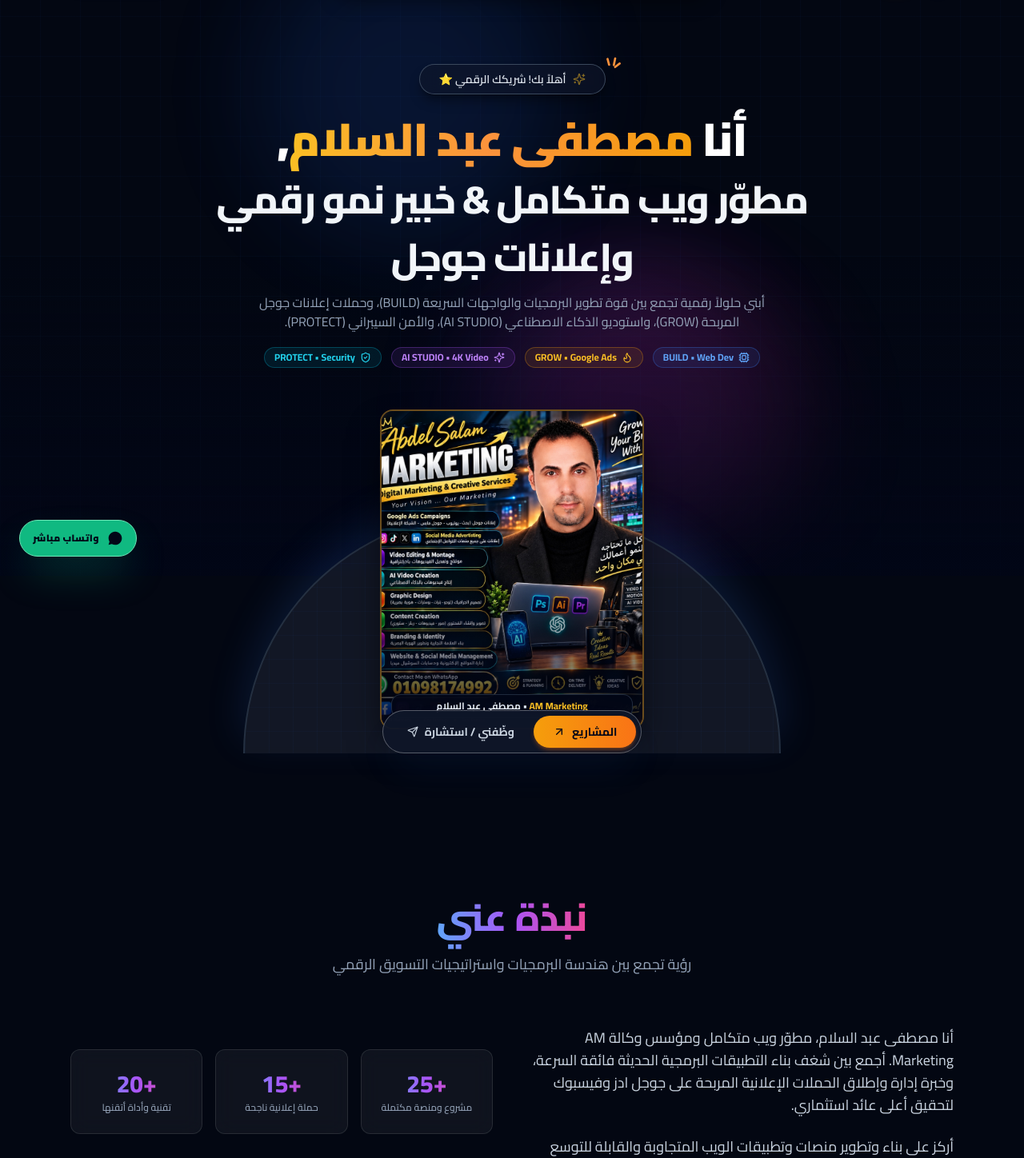
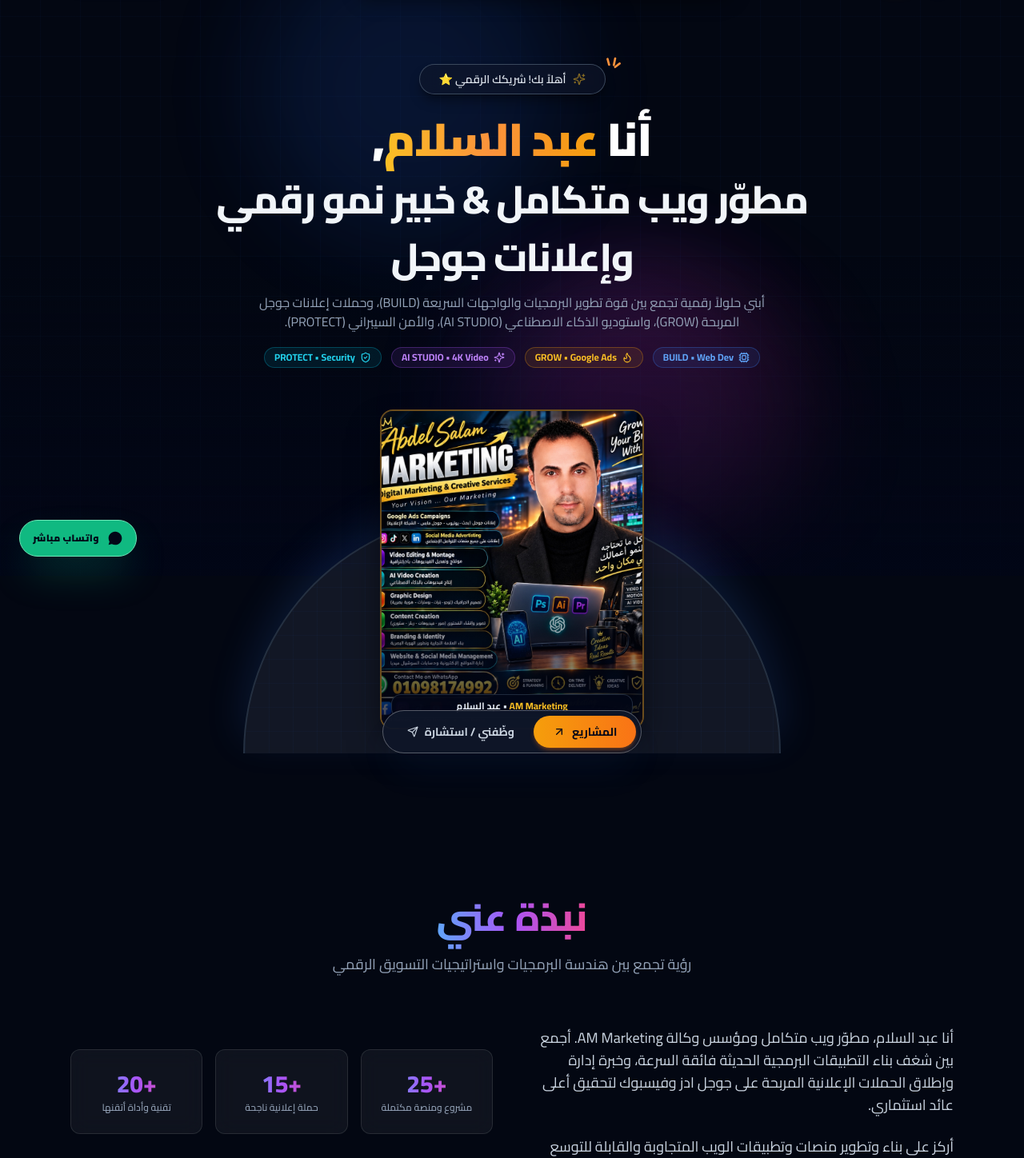
Before and after one commit to mostafabodye/mostafabodye, a React (Vite) app: page / in a window 1280 px wide. Shown: the part 80-1528 px from the top of the page at 80% size. Built offline with nearby package versions, Linux system fonts and the light colour scheme.

Commit message:
Update portfolio owner name to Abdel Salam / عبد السلام

```diff
--- a/index.html
+++ b/index.html
@@ -4,10 +4,10 @@
     <meta charset="UTF-8" />
     <meta name="viewport" content="width=device-width, initial-scale=1.0, viewport-fit=cover" />
     <link rel="icon" type="image/svg+xml" href="/favicon.svg" />
-    <title>مصطفى عبد السلام | Mostafa Abdelsalam - Portfolio</title>
-    <meta name="description" content="Mostafa Abdelsalam (AM Marketing) - Full Stack Developer, Google Ads Growth Strategist, and AI Creative Producer." />
-    <meta name="keywords" content="Mostafa Abdelsalam, مصطفى عبد السلام, AM Marketing, Full Stack Developer, React, Next.js, Google Ads, AI Studio, Cybersecurity" />
-    <meta property="og:title" content="مصطفى عبد السلام | Mostafa Abdelsalam - Portfolio" />
+    <title>عبد السلام | Abdel Salam - Portfolio</title>
+    <meta name="description" content="عبد السلام (AM Marketing) - مطوّر ويب متكامل، خبير نمو رقمي وإعلانات جوجل، وصانع محتوى بالذكاء الاصطناعي." />
+    <meta name="keywords" content="عبد السلام, Abdel Salam, Abdelsalam, AM Marketing, Full Stack Developer, React, Next.js, Google Ads, AI Studio, Cybersecurity" />
+    <meta property="og:title" content="عبد السلام | Abdel Salam - Portfolio" />
     <meta property="og:description" content="حلول رقمية متكاملة: تطوير مواقع، إعلانات جوجل ونمو المبيعات، استوديو الذكاء الاصطناعي، وتأمين المنصات." />
     <meta property="og:image" content="/profile.jpg" />
     <meta name="twitter:card" content="summary_large_image" />
--- a/package.json
+++ b/package.json
@@ -1,5 +1,5 @@
 {
-  "name": "mostafa-abdelsalam-portfolio",
+  "name": "abdelsalam-portfolio",
   "private": true,
   "version": "1.0.0",
   "type": "module",
--- a/src/components/Contact.jsx
+++ b/src/components/Contact.jsx
@@ -18,7 +18,7 @@
     if (!formData.name || !formData.phone || !formData.message) return;
 
     const text = encodeURIComponent(
-      `مرحباً يا مصطفى (عبد السلام)،\nأنا: ${formData.name}\nرقم الهاتف: ${formData.phone}\n${formData.email ? `البريد: ${formData.email}\n` : ''}الخدمة المطلوبة: ${formData.service}\nالتفاصيل: ${formData.message}`
+      `مرحباً يا عبد السلام،\nأنا: ${formData.name}\nرقم الهاتف: ${formData.phone}\n${formData.email ? `البريد: ${formData.email}\n` : ''}الخدمة المطلوبة: ${formData.service}\nالتفاصيل: ${formData.message}`
     );
 
     window.open(`https://wa.me/201098174992?text=${text}`, '_blank');
--- a/src/components/FloatingWhatsApp.jsx
+++ b/src/components/FloatingWhatsApp.jsx
@@ -12,7 +12,7 @@
       } z-40`}
     >
       <motion.a
-        href="https://wa.me/201098174992?text=%D9%85%D8%B1%D8%AD%D8%A8%D8%A7%D9%8B%20%D9%8A%D8%A7%20%D9%85%D8%B5%D8%B7%D9%81%D9%89%D8%8C%20%D8%A3%D9%88%D8%AF%20%D8%A7%D9%84%D8%A7%D8%B3%D8%AA%D9%81%D8%B3%D8%A7%D8%B1%20%D8%B9%D9%86%20%D8%AE%D8%AF%D9%85%D8%A7%D8%AA%D9%83"
+        href="https://wa.me/201098174992?text=%D9%85%D8%B1%D8%AD%D8%A8%D8%A7%D9%8B%20%D9%8A%D8%A7%20%D8%B9%D8%A8%D8%AF%D8%A7%D9%84%D8%B3%D9%84%D8%A7%D9%85%D8%8C%20%D8%A3%D9%88%D8%AF%20%D8%A7%D9%84%D8%A7%D8%B3%D8%AA%D9%81%D8%B3%D8%A7%D8%B1%20%D8%B9%D9%86%20%D8%AE%D8%AF%D9%85%D8%A7%D8%AA%D9%83"
         target="_blank"
         rel="noopener noreferrer"
         whileHover={{ scale: 1.08 }}
--- a/src/components/Hero.jsx
+++ b/src/components/Hero.jsx
@@ -113,7 +113,7 @@
 
             {/* Bottom mini-badge on photo */}
             <div className="absolute bottom-3 left-3 right-3 text-center px-3 py-1.5 rounded-xl bg-slate-950/85 backdrop-blur-md border border-slate-700/60 text-xs font-bold text-slate-200">
-              <span className="text-amber-400">AM Marketing</span> • مصطفى عبد السلام
+              <span className="text-amber-400">AM Marketing</span> • {t.hero.name}
             </div>
           </div>
         </motion.div>
--- a/src/data/translations.js
+++ b/src/data/translations.js
@@ -18,20 +18,20 @@
     },
     hero: {
       greeting: "أنا",
-      name: "مصطفى عبد السلام",
+      name: "عبد السلام",
       role: "مطوّر ويب متكامل & خبير نمو رقمي وإعلانات جوجل",
       viewWork: "شاهد أعمالي",
       contactMe: "تواصل معي",
       helloBadge: "أهلاً بك! شريكك الرقمي ⭐",
       projectsBtn: "المشاريع",
       hireMeBtn: "وظّفني / استشارة",
-      altProfile: "صورة مصطفى عبد السلام - AM Marketing",
+      altProfile: "صورة عبد السلام - AM Marketing",
       tagline: "أبني حلولاً رقمية تجمع بين قوة تطوير البرمجيات والواجهات السريعة (BUILD)، وحملات إعلانات جوجل المربحة (GROW)، واستوديو الذكاء الاصطناعي (AI STUDIO)، والأمن السيبراني (PROTECT)."
     },
     about: {
       title: "نبذة عني",
       subtitle: "رؤية تجمع بين هندسة البرمجيات واستراتيجيات التسويق الرقمي",
-      paragraph1: "أنا مصطفى عبد السلام، مطوّر ويب متكامل ومؤسس وكالة AM Marketing. أجمع بين شغف بناء التطبيقات البرمجية الحديثة فائقة السرعة، وخبرة إدارة وإطلاق الحملات الإعلانية المربحة على جوجل ادز وفيسبوك لتحقيق أعلى عائد استثماري.",
+      paragraph1: "أنا عبد السلام، مطوّر ويب متكامل ومؤسس وكالة AM Marketing. أجمع بين شغف بناء التطبيقات البرمجية الحديثة فائقة السرعة، وخبرة إدارة وإطلاق الحملات الإعلانية المربحة على جوجل ادز وفيسبوك لتحقيق أعلى عائد استثماري.",
       paragraph2: "أركز على بناء وتطوير منصات وتطبيقات الويب المتجاوبة والقابلة للتوسع باستخدام أحدث التقنيات مثل React وNext.js وTailwind CSS وNode.js، مع دمج تقنيات الذكاء الاصطناعي الحديثة في إنتاج المحتوى البصري والفيديو.",
       paragraph3: "لا أصمم مجرد واجهات أو أطلق مجرد إعلانات؛ بل أهندس رحلة مستخدم متكاملة تبدأ من النقرة الأولى، مروراً بتجربة استخدام سلسة وسريعة، وحتى التحويل الفعلي للعميل وزيادة المبيعات.",
       highlights: {
@@ -297,11 +297,11 @@
     },
     footer: {
       brand: {
-        name: "مصطفى عبد السلام",
+        name: "عبد السلام",
         badge: "AM Marketing",
         desc1: "مطوّر ويب متكامل وخبير نمو رقمي وإعلانات جوجل،",
         desc2: "أبني حلولاً رقمية استثنائية تدمج بين كود متقن وتصميم متميز وأعلى عائد استثماري.",
-        copyright: "© 2026 جميع الحقوق محفوظة — مصطفى عبد السلام (AM Marketing)."
+        copyright: "© 2026 جميع الحقوق محفوظة — عبد السلام (AM Marketing)."
       },
       links: {
         navigation: "أقسام الموقع",
@@ -340,20 +340,20 @@
     },
     hero: {
       greeting: "I'm",
-      name: "Mostafa Abdelsalam",
+      name: "Abdel Salam",
       role: "Full Stack Developer & Digital Growth Strategist",
       viewWork: "View My Work",
       contactMe: "Contact Me",
       helloBadge: "Welcome! Your Digital Partner ⭐",
       projectsBtn: "Projects",
       hireMeBtn: "Hire Me / Consult",
-      altProfile: "Mostafa Abdelsalam Photo - AM Marketing",
+      altProfile: "Abdel Salam Photo - AM Marketing",
       tagline: "Building high-performance web experiences (BUILD), high-ROI Google Ads campaigns (GROW), cinematic AI video production (AI STUDIO), and cyber protection (PROTECT)."
     },
     about: {
       title: "About Me",
       subtitle: "Bridging the gap between software engineering and digital marketing ROI",
-      paragraph1: "I'm Mostafa Abdelsalam, Full Stack Web Developer and founder of AM Marketing agency. I combine deep technical expertise in modern web technologies with proven mastery in high-converting Google Ads and performance marketing.",
+      paragraph1: "I'm Abdel Salam, Full Stack Web Developer and founder of AM Marketing agency. I combine deep technical expertise in modern web technologies with proven mastery in high-converting Google Ads and performance marketing.",
       paragraph2: "I focus on crafting fast, scalable, and responsive web applications using React, Next.js, Tailwind CSS, and Node.js, alongside cutting-edge generative AI workflows for cinematic video and content production.",
       paragraph3: "I don't just build interfaces or run generic ads; I engineer the entire conversion pipeline—from the first impression to an intuitive user experience and measurable business growth.",
       highlights: {
@@ -619,11 +619,11 @@
     },
     footer: {
       brand: {
-        name: "Mostafa Abdelsalam",
+        name: "Abdel Salam",
         badge: "AM Marketing",
         desc1: "Full Stack Web Developer & Digital Growth Strategist,",
         desc2: "Crafting exceptional digital experiences that combine clean code, striking design, and tangible business ROI.",
-        copyright: "© 2026 All rights reserved — Mostafa Abdelsalam (AM Marketing)."
+        copyright: "© 2026 All rights reserved — Abdel Salam (AM Marketing)."
       },
       links: {
         navigation: "Navigation",
```
Also changed, not shown: 2 other files (tests, documents, lock files or other folders).
